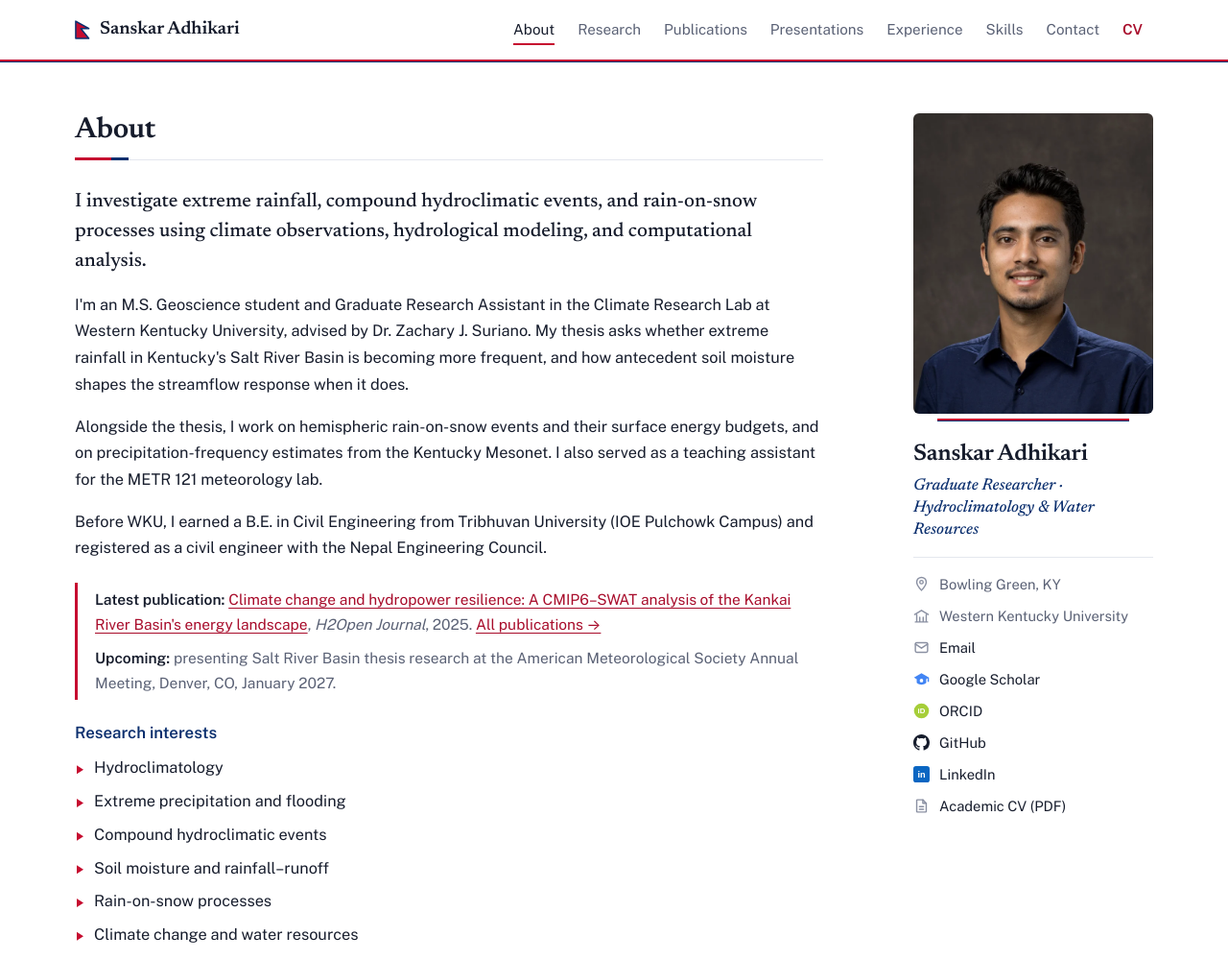
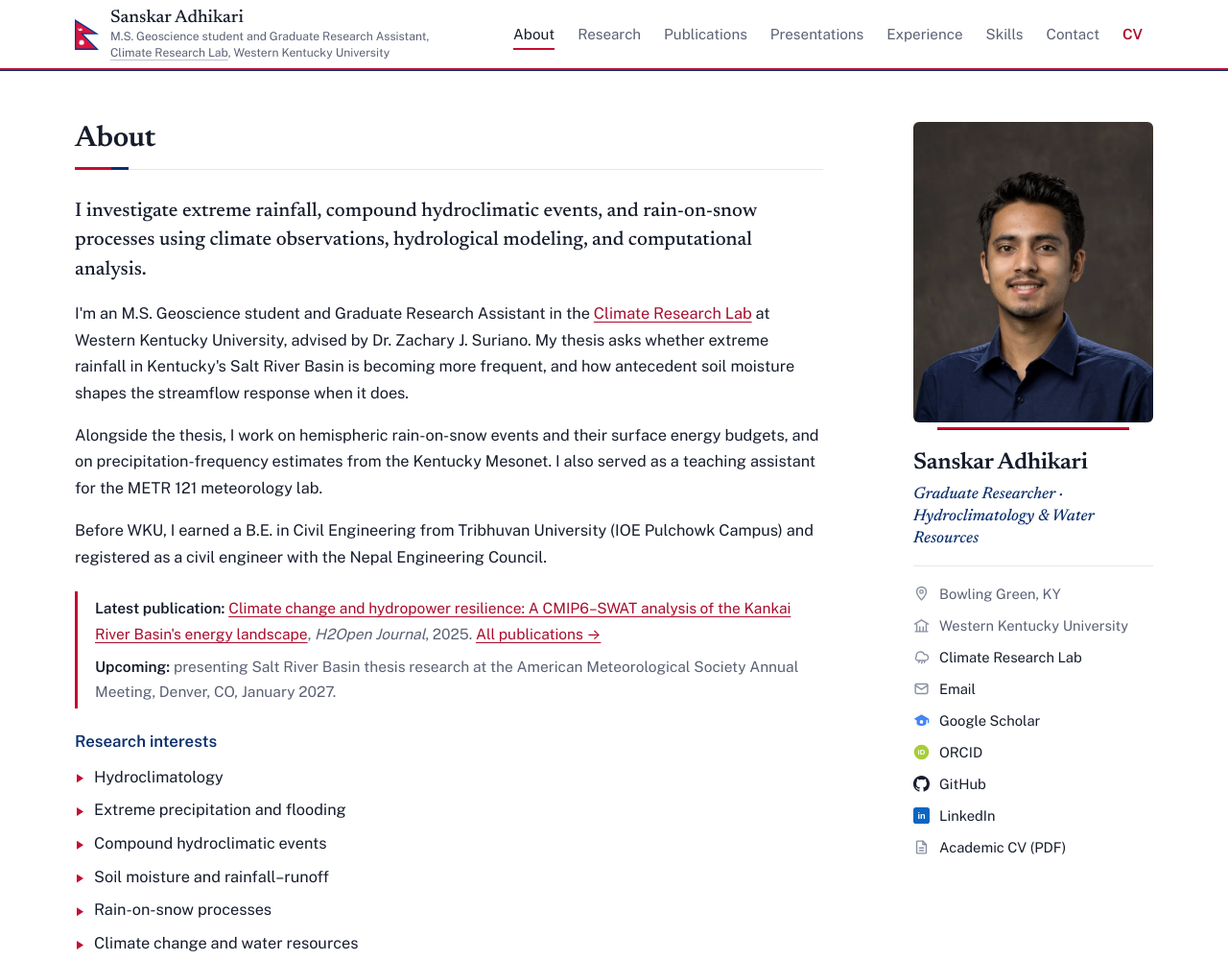
Before and after one commit to SdotCat-30/SdotCat-30.github.io, a plain HTML site: page index.html in a window 1280 px wide. Shown: the top 1000 px of the page at 96% size. Drawn offline with nearby package versions, Linux system fonts and the light colour scheme.

Commit message:
Detailed Nepal flag, lighter name with affiliation line, link Climate Research Lab

```diff
--- a/index.html
+++ b/index.html
@@ -78,10 +78,17 @@ i { font-style: italic; }
   content: ""; position: absolute; left: 0; right: 0; bottom: -3px; height: 3px;
   background: linear-gradient(var(--red) 0 2px, var(--navy) 2px 3px);
 }
-.site-head .wrap { display: flex; align-items: center; gap: 28px; min-height: 62px; }
-.brand { display: inline-flex; align-items: center; gap: 10px; font: 600 1.18rem/1 var(--font-display); color: var(--ink); text-decoration: none; white-space: nowrap; }
-.brand:hover { color: var(--ink); }
-.brand svg { width: 16px; height: 20px; flex: none; }
+.site-head .wrap { display: flex; align-items: center; gap: 28px; min-height: 68px; padding-block: 8px; }
+.brand { display: grid; grid-template-columns: auto minmax(0, 1fr); column-gap: 12px; row-gap: 1px; align-items: center; min-width: 0; }
+.brand-flag { grid-row: span 2; display: block; line-height: 0; }
+.brand-flag svg { width: 25px; height: 32px; }
+.brand-name { font: 500 1.16rem/1.15 var(--font-display); color: var(--ink); text-decoration: none; white-space: nowrap; }
+.brand-name:hover { color: var(--red-ink); }
+.brand-sub { font-size: 0.76rem; line-height: 1.35; color: var(--muted); max-width: 360px; }
+@media (max-width: 1200px) { .brand-sub { max-width: none; } }
+.brand-sub a { color: inherit; text-decoration-color: color-mix(in srgb, currentColor 40%, transparent); }
+.brand-sub a:hover { color: var(--red-ink); }
+@media (max-width: 520px) { .brand-sub { display: none; } .brand-flag { grid-row: auto; } .brand-flag svg { width: 18px; height: 23px; } }
 .site-nav { display: flex; gap: 2px; margin-left: auto; overflow-x: auto; scrollbar-width: none; }
 .site-nav::-webkit-scrollbar { display: none; }
 .site-nav a {
@@ -96,7 +103,7 @@ i { font-style: italic; }
 .site-nav a:hover::after, .site-nav a.is-active::after { transform: scaleX(1); }
 .site-nav a.cv-link { color: var(--red-ink); font-weight: 600; }
 .site-nav.more-right { -webkit-mask-image: linear-gradient(90deg, #000 82%, transparent); mask-image: linear-gradient(90deg, #000 82%, transparent); }
-@media (max-width: 980px) {
+@media (max-width: 1200px) {
   .site-head .wrap { flex-direction: column; align-items: stretch; gap: 2px; padding-block: 12px 4px; }
   .site-nav { margin-left: -11px; }
   html { scroll-padding-top: 116px; }
@@ -241,7 +248,23 @@ footer::before { content: ""; position: absolute; left: 0; right: 0; top: 0; hei
 
 <header class="site-head">
   <div class="wrap">
-    <a class="brand" href="#top"><svg viewBox="0 0 17 21" aria-hidden="true"><path d="M1 1 15.5 9.2H6.6L15.5 20H1Z" fill="var(--red)" stroke="var(--navy)" stroke-width="1.6" stroke-linejoin="round"/></svg>Sanskar Adhikari</a>
+    <div class="brand">
+      <a class="brand-flag" href="#top" aria-label="Back to top">
+        <svg viewBox="0 0 96 122" role="img" aria-label="Flag of Nepal">
+          <defs><clipPath id="np-inner"><path d="M5 9 78.6 55H22L84 117H5Z"/></clipPath></defs>
+          <path d="M0 0 96 60H34L96 122H0Z" fill="#003893"/>
+          <path d="M5 9 78.6 55H22L84 117H5Z" fill="#DC143C"/>
+          <g clip-path="url(#np-inner)" fill="#fff">
+            <circle cx="22" cy="38" r="9"/>
+            <circle cx="22" cy="34.4" r="8.6" fill="#DC143C"/>
+            <circle cx="22" cy="40.2" r="4.3"/>
+            <path d="M27.00 80.50 L29.07 85.27 L33.25 82.17 L32.66 87.34 L37.83 86.75 L34.73 90.93 L39.50 93.00 L34.73 95.07 L37.83 99.25 L32.66 98.66 L33.25 103.83 L29.07 100.73 L27.00 105.50 L24.93 100.73 L20.75 103.83 L21.34 98.66 L16.17 99.25 L19.27 95.07 L14.50 93.00 L19.27 90.93 L16.17 86.75 L21.34 87.34 L20.75 82.17 L24.93 85.27Z"/>
+          </g>
+        </svg>
+      </a>
+      <a class="brand-name" href="#top">Sanskar Adhikari</a>
+      <p class="brand-sub">M.S. Geoscience student and Graduate Research Assistant, <a href="https://sites.google.com/view/wku-crl/home" target="_blank" rel="noopener">Climate Research Lab</a>, Western Kentucky University</p>
+    </div>
     <nav class="site-nav" aria-label="Sections">
       <a href="#about">About</a>
       <a href="#research">Research</a>
@@ -266,7 +289,7 @@ footer::before { content: ""; position: absolute; left: 0; right: 0; top: 0; hei
       <h2>About</h2>
       <div class="prose">
         <p class="lede">I investigate extreme rainfall, compound hydroclimatic events, and rain-on-snow processes using climate observations, hydrological modeling, and computational analysis.</p>
-        <p>I'm an M.S. Geoscience student and Graduate Research Assistant in the Climate Research Lab at Western Kentucky University, advised by Dr. Zachary J. Suriano. My thesis asks whether extreme rainfall in Kentucky's Salt River Basin is becoming more frequent, and how antecedent soil moisture shapes the streamflow response when it does.</p>
+        <p>I'm an M.S. Geoscience student and Graduate Research Assistant in the <a href="https://sites.google.com/view/wku-crl/home" target="_blank" rel="noopener">Climate Research Lab</a> at Western Kentucky University, advised by Dr. Zachary J. Suriano. My thesis asks whether extreme rainfall in Kentucky's Salt River Basin is becoming more frequent, and how antecedent soil moisture shapes the streamflow response when it does.</p>
         <p>Alongside the thesis, I work on hemispheric rain-on-snow events and their surface energy budgets, and on precipitation-frequency estimates from the Kentucky Mesonet. I also served as a teaching assistant for the METR 121 meteorology lab.</p>
         <p>Before WKU, I earned a B.E. in Civil Engineering from Tribhuvan University (IOE Pulchowk Campus) and registered as a civil engineer with the Nepal Engineering Council.</p>
         <div class="news">
@@ -284,7 +307,7 @@ footer::before { content: ""; position: absolute; left: 0; right: 0; top: 0; hei
         </ul>
         <figure class="figure photo">
           <img src="assets/img/lab.webp" width="1600" height="1067" loading="lazy" alt="Sanskar working at a workstation in the WKU Climate Research Lab, with precipitation maps on the screens behind him">
-          <figcaption>Working in the Climate Research Lab, Western Kentucky University</figcaption>
+          <figcaption>Working in the <a href="https://sites.google.com/view/wku-crl/home" target="_blank" rel="noopener">Climate Research Lab</a>, Western Kentucky University</figcaption>
         </figure>
       </div>
     </section>
@@ -296,7 +319,7 @@ footer::before { content: ""; position: absolute; left: 0; right: 0; top: 0; hei
       <article class="project" id="salt-river">
         <div class="meta"><span class="status prep">In preparation</span><span>M.S. thesis</span><span>Aug 2025 – present</span><span>Lead researcher</span></div>
         <h3>Extreme rainfall in the Salt River Basin</h3>
-        <p class="place">Salt River Basin, Kentucky · Climate Research Lab, WKU</p>
+        <p class="place">Salt River Basin, Kentucky · <a href="https://sites.google.com/view/wku-crl/home" target="_blank" rel="noopener">Climate Research Lab</a>, WKU</p>
         <p>Are extreme rainfall events in the Salt River Basin becoming more frequent? I apply a non-stationary peaks-over-threshold (POT) framework to 44 years of 4-km PRISM daily precipitation. Thresholds follow the seasonal cycle (adapted from Acero et al., 2011), a basin-coverage criterion flags basin-wide events, and Ferro–Segers declustering separates independent storms. The next stage links these events to streamflow and antecedent soil moisture to study compound hydroclimatic extremes.</p>
         <ul class="tri-list">
           <li>Independent extreme-rainfall events became significantly more frequent from 1981 to 2024: about +1.8 events per decade (Sen's slope; Mann–Kendall p &lt; 0.001), against a mean of 12.8 events per year.</li>
@@ -312,7 +335,7 @@ footer::before { content: ""; position: absolute; left: 0; right: 0; top: 0; hei
       <article class="project" id="rain-on-snow">
         <div class="meta"><span class="status review">Under review</span><span><i>npj Hydrosphere</i></span><span>Aug 2025 – present</span><span>Co-author; data processing and analysis</span></div>
         <h3>Rain-on-snow events and surface energy fluxes</h3>
-        <p class="place">Northern Hemisphere · Climate Research Lab, WKU</p>
+        <p class="place">Northern Hemisphere · <a href="https://sites.google.com/view/wku-crl/home" target="_blank" rel="noopener">Climate Research Lab</a>, WKU</p>
         <p>Rain falling on snowpack can trigger rapid melt and flooding. Using hourly ERA5 reanalysis from 1980 to 2025, I identified rain-on-snow (ROS) hours across Northern Hemisphere land at three intensity thresholds (0.5, 1.0, and 2.0 mm per hour). I then examined the surface energy budget during those hours: sensible and latent heat, net solar, and net thermal radiation, by region and by elevation.</p>
         <ul class="tri-list">
           <li>Built event catalogs, climatologies, and energy summaries from about 2.5 TB of hourly NetCDF data with Python, xarray, and Dask.</li>
@@ -447,7 +470,7 @@ footer::before { content: ""; position: absolute; left: 0; right: 0; top: 0; hei
       <p class="sub" style="margin-top:24px">Positions and recognition</p>
       <div class="entry">
         <b>Graduate Research Assistant</b><span class="when">Aug 2025 – present</span>
-        <p>Climate Research Lab, Western Kentucky University</p>
+        <p><a href="https://sites.google.com/view/wku-crl/home" target="_blank" rel="noopener">Climate Research Lab</a>, Western Kentucky University</p>
       </div>
       <div class="entry">
         <b>Graduate Teaching Assistant, METR 121</b><span class="when">Aug 2025 – May 2026</span>
@@ -493,6 +516,7 @@ footer::before { content: ""; position: absolute; left: 0; right: 0; top: 0; hei
     <ul class="author-links">
       <li><svg class="ico line" viewBox="0 0 24 24" fill="none" stroke="currentColor" stroke-width="2" stroke-linecap="round" stroke-linejoin="round" aria-hidden="true"><path d="M12 21s-7-7.6-7-12a7 7 0 0 1 14 0c0 4.4-7 12-7 12z"/><circle cx="12" cy="9" r="2.5"/></svg>Bowling Green, KY</li>
       <li><svg class="ico line" viewBox="0 0 24 24" fill="none" stroke="currentColor" stroke-width="2" stroke-linecap="round" stroke-linejoin="round" aria-hidden="true"><path d="M3 21h18M5 21V10M19 21V10M9.5 21v-7M14.5 21v-7M2 10l10-6 10 6"/></svg>Western Kentucky University</li>
+      <li><a href="https://sites.google.com/view/wku-crl/home" target="_blank" rel="noopener"><svg class="ico line" viewBox="0 0 24 24" fill="none" stroke="currentColor" stroke-width="2" stroke-linecap="round" stroke-linejoin="round" aria-hidden="true"><path d="M17.5 17a4.5 4.5 0 1 0-1.4-8.8A6 6 0 0 0 4.5 11 3.5 3.5 0 0 0 6.5 17z"/><path d="M8 20l1-2M12 21l1-2M16 20l1-2"/></svg>Climate Research Lab</a></li>
       <li><a href="mailto:sanskar.adhikari280@topper.wku.edu"><svg class="ico line" viewBox="0 0 24 24" fill="none" stroke="currentColor" stroke-width="2" stroke-linecap="round" stroke-linejoin="round" aria-hidden="true"><rect x="3" y="5" width="18" height="14" rx="2"/><path d="m3 7 9 6 9-6"/></svg>Email</a></li>
       <li><a href="https://scholar.google.com/citations?user=SVxeQQUAAAAJ&amp;hl=en" target="_blank" rel="noopener"><svg class="ico" viewBox="0 0 24 24" aria-hidden="true"><path fill="#4285F4" d="M12 3 1 9.5l4 2.36V17c0 .3.1.6.4.8C7.4 19.2 9.6 20 12 20s4.6-.8 6.6-2.2c.3-.2.4-.5.4-.8v-5.14l2-1.18V16h2V9.5z"/><circle cx="12" cy="14" r="2.6" fill="#fff"/></svg>Google Scholar</a></li>
       <li><a href="https://orcid.org/0009-0004-6719-0520" target="_blank" rel="noopener"><svg class="ico" viewBox="0 0 24 24" aria-hidden="true"><circle cx="12" cy="12" r="11" fill="#A6CE39"/><text x="12" y="16.2" text-anchor="middle" font-family="Arial, sans-serif" font-size="11" font-weight="700" fill="#fff">iD</text></svg>ORCID</a></li>
```
